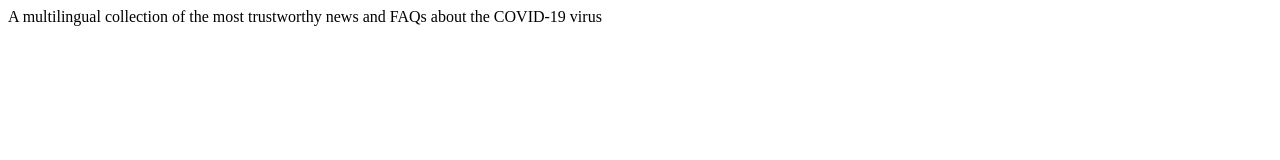
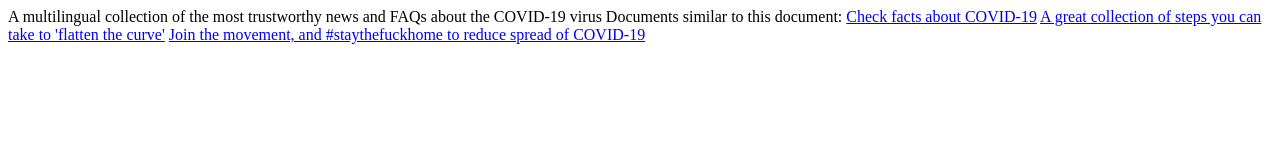
Before and after one commit to YoniSchirris/YoniSchirris.github.io, a plain HTML site: page index.html in a window 1280 px wide. Drawn offline with Linux system fonts and the light colour scheme.

Commit message:
add similar websites

```diff
--- a/index.html
+++ b/index.html
@@ -1 +1,6 @@
 A multilingual collection of the most trustworthy news and FAQs about the COVID-19 virus
+
+Documents similar to this document:
+<a href="https://factcheck.afp.com/" target="_blank">Check facts about COVID-19</a>
+<a href="https://www.flattenthecurve.com/" target="_blank">A great collection of steps you can take to 'flatten the curve'</a>
+<a href="https://staythefuckhome.com/" target="_blank">Join the movement, and #staythefuckhome to reduce spread of COVID-19</a>
```
